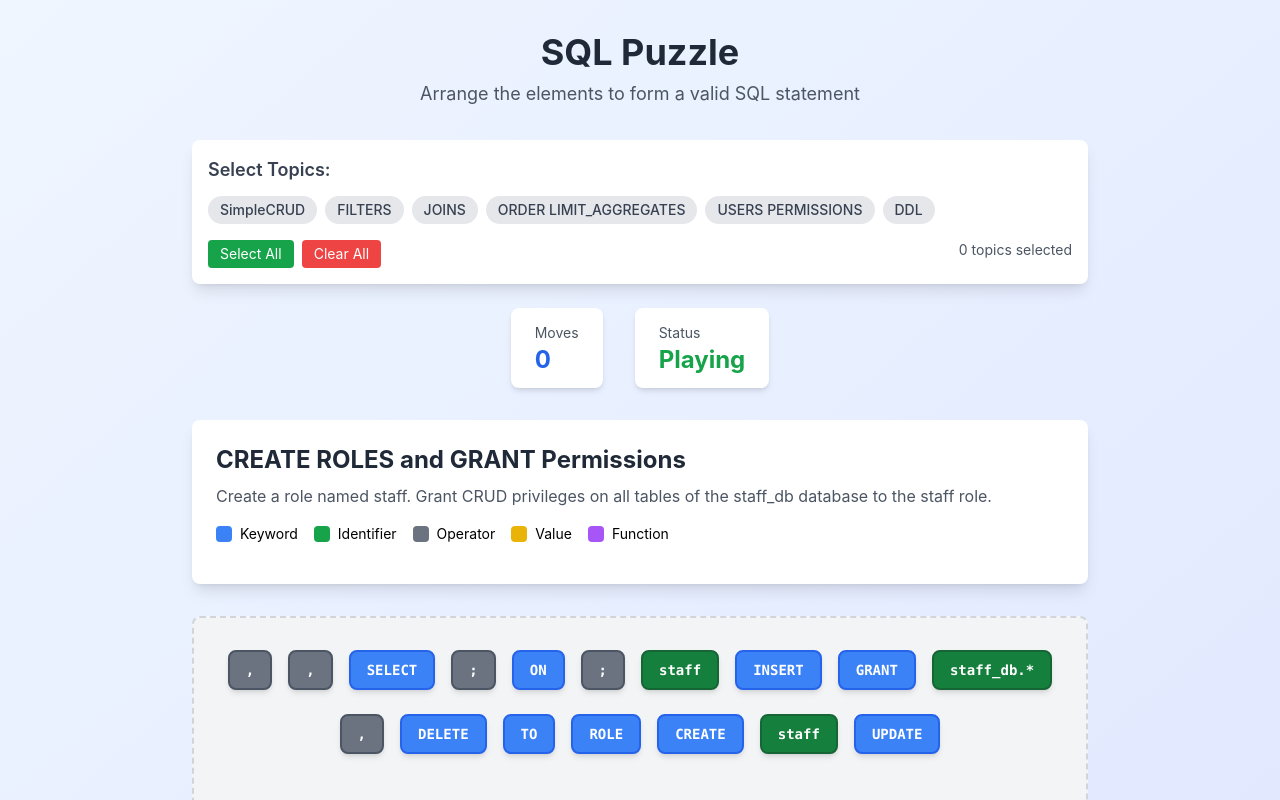
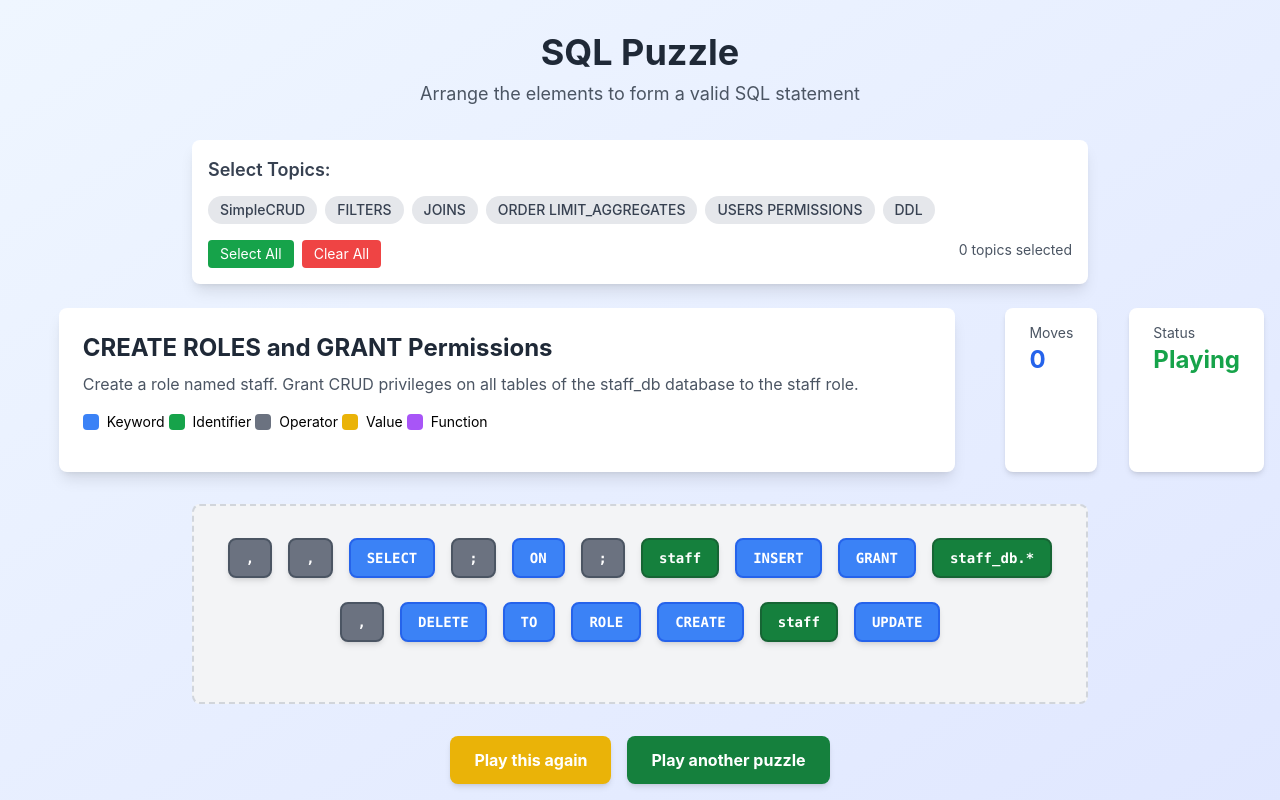
Before and after one commit to greenorca/SQL-Puzzle, a React (Create React App) app: page / in a window 1280 px wide. Shown: the top 800 px of the page. Built offline with nearby package versions, Linux system fonts and the light colour scheme.

Commit message:
reworked GUI

```diff
--- a/src/App.tsx
+++ b/src/App.tsx
@@ -45,23 +45,10 @@ function App() {
           onTopicsChange={setSelectedTopics}
         />
 
-        {/* Game Stats */}
-        <div className="flex justify-center gap-8 mb-8">
-          <div className="bg-white rounded-lg px-6 py-3 shadow-md">
-            <span className="text-gray-600 text-sm">Moves</span>
-            <p className="text-2xl font-bold text-blue-600">{gameState.moves}</p>
-          </div>
-          <div className="bg-white rounded-lg px-6 py-3 shadow-md">
-            <span className="text-gray-600 text-sm">Status</span>
-            <p className="text-2xl font-bold text-green-600">
-              {gameState.isWon ? 'Won! 🎉' : 'Playing'}
-            </p>
-          </div>
-        </div>
-
         {/* Puzzle Info */}
         {gameState.currentPuzzle && (
-          <div className="bg-white rounded-lg p-6 mb-8 shadow-lg max-w-4xl mx-auto">
+          <div className="flex justify-center gap-2">
+          <div className="bg-white rounded-lg p-6 mb-8 shadow-lg max-w-4xl mx-auto grow">
             <h2 className="text-2xl font-bold text-gray-800 mb-2">
               {gameState.currentPuzzle.title}
             </h2>
@@ -83,7 +70,7 @@ function App() {
             )}
 
             {/* Legend */}
-            <div className="flex flex-wrap gap-4 mb-4 text-sm">
+            <div className="flex flex-wrap gap-1 mb-4 text-sm">
               <div className="flex items-center gap-2">
                 <div className="w-4 h-4 bg-blue-500 rounded"></div>
                 <span>Keyword</span>
@@ -106,6 +93,20 @@ function App() {
               </div>
             </div>
           </div>
+            {/* Game Stats */}
+            <div className="flex justify-center gap-8 mb-8">
+              <div className="bg-white rounded-lg px-6 py-3 shadow-md">
+                <span className="text-gray-600 text-sm">Moves</span>
+                <p className="text-2xl font-bold text-blue-600">{gameState.moves}</p>
+              </div>
+              <div className="bg-white rounded-lg px-6 py-3 shadow-md">
+                <span className="text-gray-600 text-sm">Status</span>
+                <p className="text-2xl font-bold text-green-600">
+                  {gameState.isWon ? 'Won! 🎉' : 'Playing'}
+                </p>
+              </div>
+            </div>
+          </div>
         )}
 
         {/* Puzzle Area */}
@@ -116,6 +117,7 @@ function App() {
         />
 
         {/* Current SQL Display */}
+        { gameState.moves > 0 && (
         <div className="bg-white rounded-lg p-6 mb-8 shadow-lg max-w-4xl mx-auto">
           <h3 className="text-lg font-semibold text-gray-700 mb-3">Your SQL Statement:</h3>
           <div className={`p-4 rounded-lg font-mono text-lg overflow-x-auto ${
@@ -131,6 +133,7 @@ function App() {
             </div>
           )}
         </div>
+        ) }
 
         {/* Control Buttons */}
         <div className="flex justify-center gap-4 mt-8">
@@ -138,13 +141,13 @@ function App() {
             onClick={resetPuzzle}
             className="bg-yellow-500 hover:bg-yellow-600 text-white font-bold py-3 px-6 rounded-lg transition-colors duration-200 transform hover:scale-105 shadow-md"
           >
-            Reset Puzzle
+            Play this again
           </button>
           <button
             onClick={nextPuzzle}
             className="bg-green-700 hover:bg-green-500 text-white font-bold py-3 px-6 rounded-lg transition-colors duration-200 transform hover:scale-105 shadow-md"
           >
-            Next Puzzle
+            Play another puzzle
           </button>
         </div>
 
```
